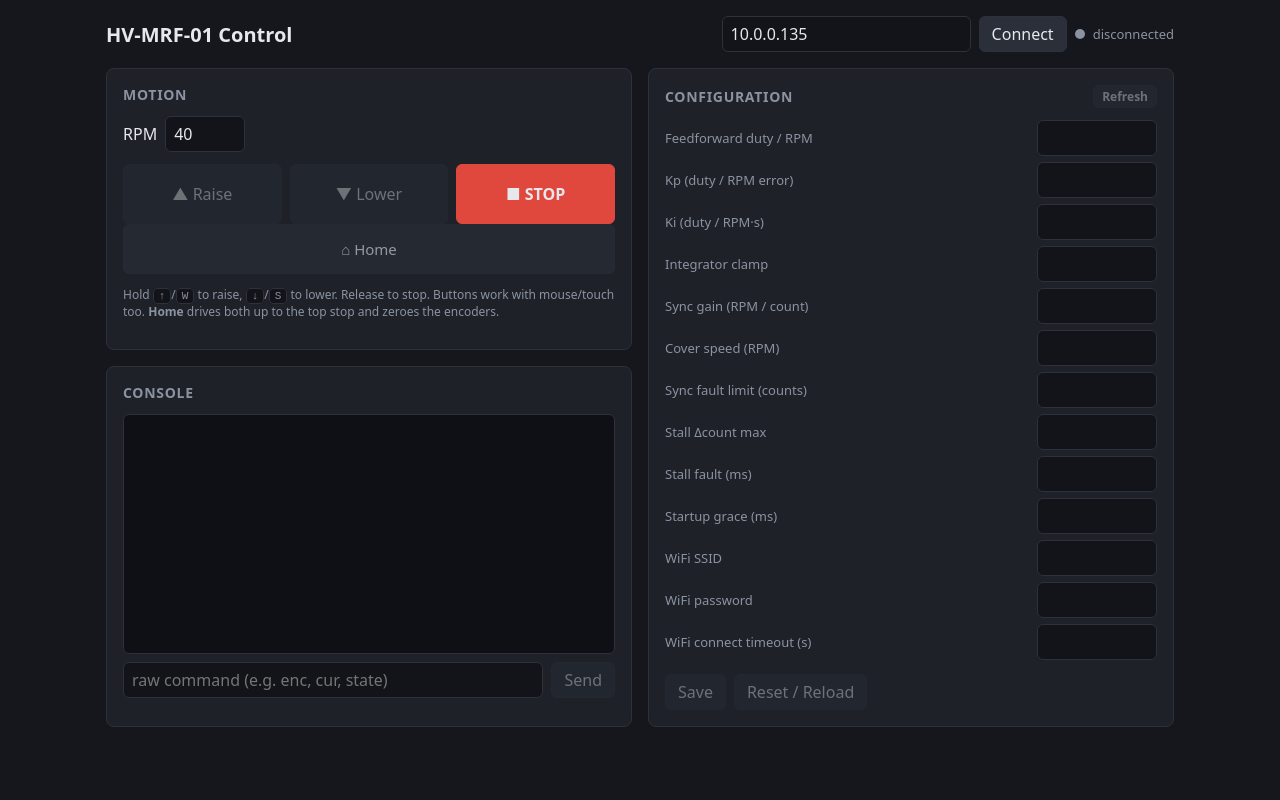
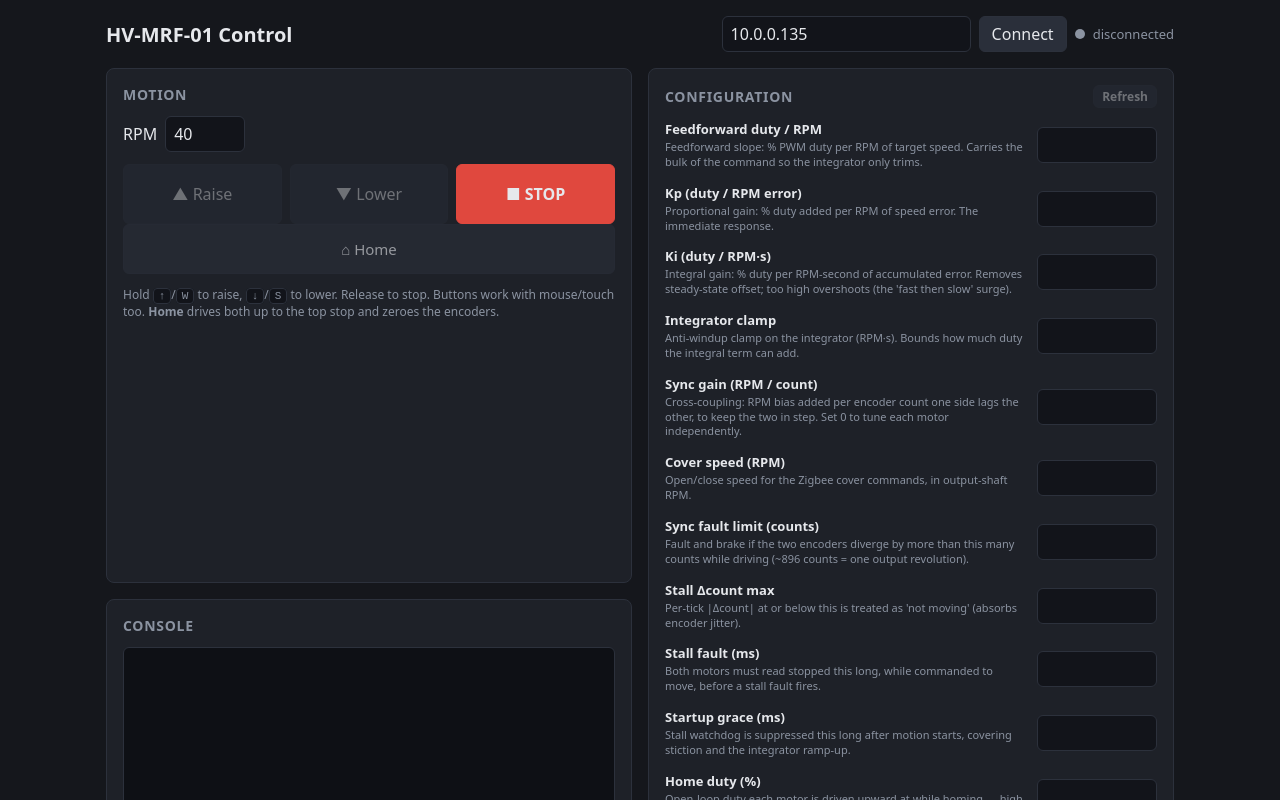
Before and after one commit to evanpurkhiser/HOPPVALS-MRF-01, a React (Vite) app in the folder tools/control/: page / in a window 1280 px wide. Shown: the top 800 px of the page. Built offline with nearby package versions, Linux system fonts and the light colour scheme.

Commit message:
Show descriptions under each config field
Add a one-line explanation to every config field and render it under the
label (grid layout: label + description stacked, input on the right). Also
adds the three homing fields (home_duty/settle/timeout) that were missing
from the form.

```diff
--- a/tools/control/src/App.tsx
+++ b/tools/control/src/App.tsx
@@ -264,6 +264,7 @@ export default function App() {
               return (
                 <label key={f.key} className={`field ${dirty ? "dirty" : ""}`}>
                   <span className="fkey">{f.label}</span>
+                  <span className="fdesc">{f.description}</span>
                   <input
                     type={f.kind === "number" ? "number" : "text"}
                     step="any"
--- a/tools/control/src/config.ts
+++ b/tools/control/src/config.ts
@@ -8,24 +8,130 @@ export interface ConfigField {
   editable: boolean;
   // Hint for the <input>; net.* are strings shown read-only.
   kind: "number" | "string";
+  // One-line explanation shown under the label.
+  description: string;
 }
 
 // Order here is the order shown in the form. net.pass is read-only (the device
 // only ever reports "(set)"/"(unset)", never the real value).
 export const FIELDS: ConfigField[] = [
-  { key: "motion.duty_per_rpm", label: "Feedforward duty / RPM", editable: true, kind: "number" },
-  { key: "motion.kp", label: "Kp (duty / RPM error)", editable: true, kind: "number" },
-  { key: "motion.ki", label: "Ki (duty / RPM·s)", editable: true, kind: "number" },
-  { key: "motion.i_max", label: "Integrator clamp", editable: true, kind: "number" },
-  { key: "motion.k_sync", label: "Sync gain (RPM / count)", editable: true, kind: "number" },
-  { key: "motion.cover_rpm", label: "Cover speed (RPM)", editable: true, kind: "number" },
-  { key: "motion.sync_fault", label: "Sync fault limit (counts)", editable: true, kind: "number" },
-  { key: "motion.stall_delta", label: "Stall Δcount max", editable: true, kind: "number" },
-  { key: "motion.stall_ms", label: "Stall fault (ms)", editable: true, kind: "number" },
-  { key: "motion.grace_ms", label: "Startup grace (ms)", editable: true, kind: "number" },
-  { key: "net.ssid", label: "WiFi SSID", editable: false, kind: "string" },
-  { key: "net.pass", label: "WiFi password", editable: false, kind: "string" },
-  { key: "net.conn_to", label: "WiFi connect timeout (s)", editable: false, kind: "string" },
+  {
+    key: "motion.duty_per_rpm",
+    label: "Feedforward duty / RPM",
+    editable: true,
+    kind: "number",
+    description:
+      "Feedforward slope: % PWM duty per RPM of target speed. Carries the bulk of the command so the integrator only trims.",
+  },
+  {
+    key: "motion.kp",
+    label: "Kp (duty / RPM error)",
+    editable: true,
+    kind: "number",
+    description: "Proportional gain: % duty added per RPM of speed error. The immediate response.",
+  },
+  {
+    key: "motion.ki",
+    label: "Ki (duty / RPM·s)",
+    editable: true,
+    kind: "number",
+    description:
+      "Integral gain: % duty per RPM-second of accumulated error. Removes steady-state offset; too high overshoots (the 'fast then slow' surge).",
+  },
+  {
+    key: "motion.i_max",
+    label: "Integrator clamp",
+    editable: true,
+    kind: "number",
+    description: "Anti-windup clamp on the integrator (RPM·s). Bounds how much duty the integral term can add.",
+  },
+  {
+    key: "motion.k_sync",
+    label: "Sync gain (RPM / count)",
+    editable: true,
+    kind: "number",
+    description:
+      "Cross-coupling: RPM bias added per encoder count one side lags the other, to keep the two in step. Set 0 to tune each motor independently.",
+  },
+  {
+    key: "motion.cover_rpm",
+    label: "Cover speed (RPM)",
+    editable: true,
+    kind: "number",
+    description: "Open/close speed for the Zigbee cover commands, in output-shaft RPM.",
+  },
+  {
+    key: "motion.sync_fault",
+    label: "Sync fault limit (counts)",
+    editable: true,
+    kind: "number",
+    description:
+      "Fault and brake if the two encoders diverge by more than this many counts while driving (~896 counts = one output revolution).",
+  },
+  {
+    key: "motion.stall_delta",
+    label: "Stall Δcount max",
+    editable: true,
+    kind: "number",
+    description: "Per-tick |Δcount| at or below this is treated as 'not moving' (absorbs encoder jitter).",
+  },
+  {
+    key: "motion.stall_ms",
+    label: "Stall fault (ms)",
+    editable: true,
+    kind: "number",
+    description: "Both motors must read stopped this long, while commanded to move, before a stall fault fires.",
+  },
+  {
+    key: "motion.grace_ms",
+    label: "Startup grace (ms)",
+    editable: true,
+    kind: "number",
+    description: "Stall watchdog is suppressed this long after motion starts, covering stiction and the integrator ramp-up.",
+  },
+  {
+    key: "motion.home_duty",
+    label: "Home duty (%)",
+    editable: true,
+    kind: "number",
+    description: "Open-loop duty each motor is driven upward at while homing — high enough to move immediately.",
+  },
+  {
+    key: "motion.home_settle",
+    label: "Home settle (ms)",
+    editable: true,
+    kind: "number",
+    description:
+      "A motor is 'homed' once its encoder has been stopped this long (wedged at the top); its encoder is then zeroed.",
+  },
+  {
+    key: "motion.home_to",
+    label: "Home timeout (s)",
+    editable: true,
+    kind: "number",
+    description: "Safety cap on a homing run: aborts and brakes if a motor never settles.",
+  },
+  {
+    key: "net.ssid",
+    label: "WiFi SSID",
+    editable: false,
+    kind: "string",
+    description: "Network joined in debug mode. Set over USB/serial; read-only here.",
+  },
+  {
+    key: "net.pass",
+    label: "WiFi password",
+    editable: false,
+    kind: "string",
+    description: "Stored on the device; it only ever reports whether one is set, never the value.",
+  },
+  {
+    key: "net.conn_to",
+    label: "WiFi connect timeout (s)",
+    editable: false,
+    kind: "string",
+    description: "How long debug mode waits to associate before rebooting back to normal Zigbee mode.",
+  },
 ];
 
 export type ConfigValues = Record<string, string>;
--- a/tools/control/src/styles.css
+++ b/tools/control/src/styles.css
@@ -191,21 +191,34 @@ kbd {
 .fields {
   display: flex;
   flex-direction: column;
-  gap: 6px;
+  gap: 14px;
 }
 .field {
-  display: flex;
+  display: grid;
+  grid-template-columns: 1fr 120px;
+  column-gap: 12px;
   align-items: center;
-  justify-content: space-between;
-  gap: 8px;
 }
 .field .fkey {
+  grid-column: 1;
+  grid-row: 1;
   font-size: 13px;
+  font-weight: 600;
+}
+.field .fdesc {
+  grid-column: 1;
+  grid-row: 2;
+  font-size: 11px;
+  line-height: 1.35;
   color: var(--muted);
+  margin-top: 2px;
 }
 .field input {
+  grid-column: 2;
+  grid-row: 1 / 3;
   width: 120px;
   text-align: right;
+  align-self: center;
 }
 .field.dirty input {
   border-color: var(--dirty);
```
